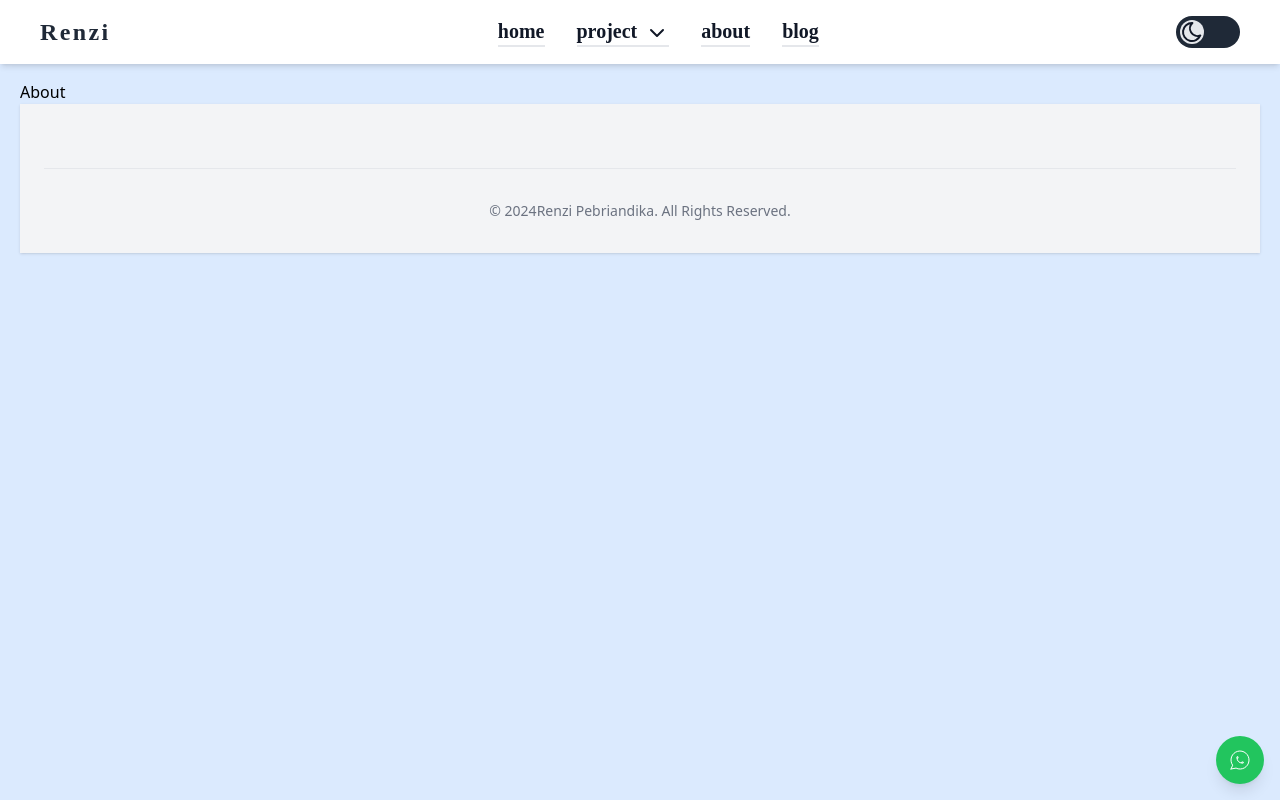
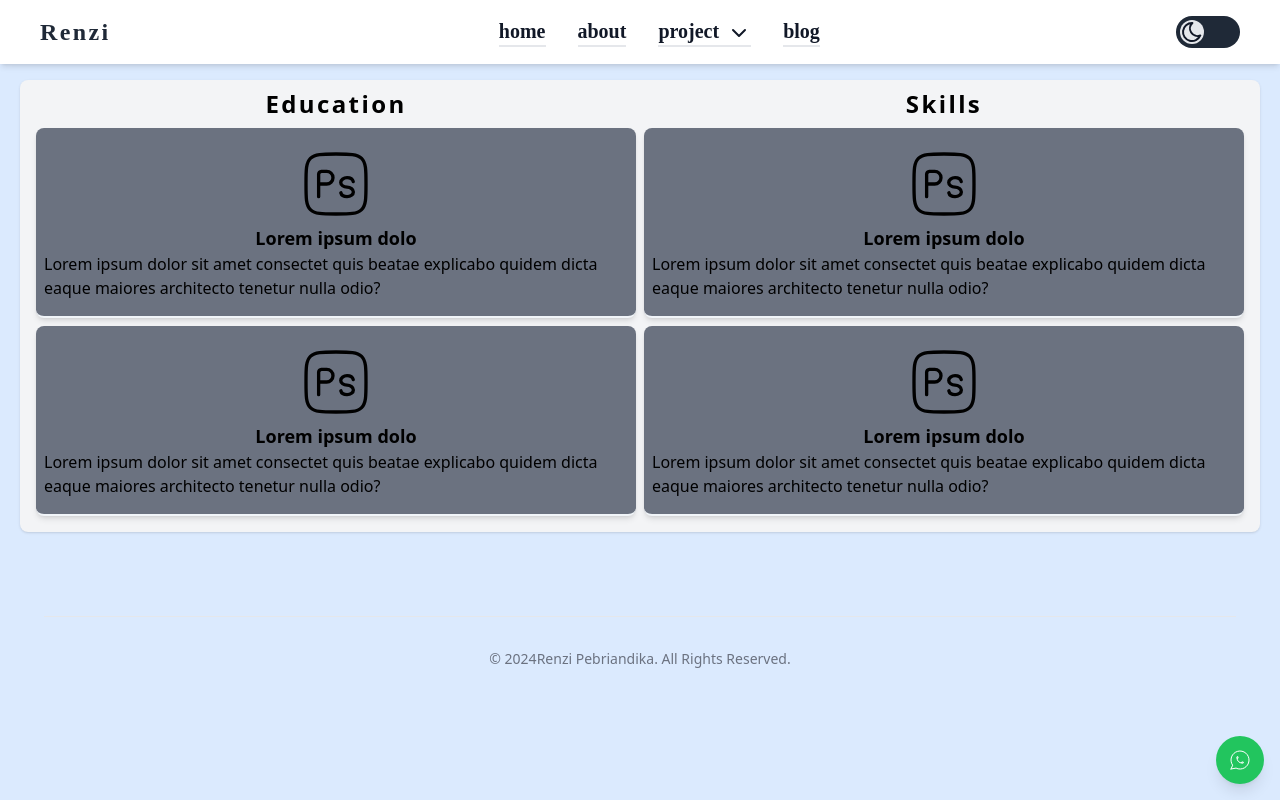
Before and after one commit to ren-zi-fa/portfolio, a React (Vite) app: page /about in a window 1280 px wide. Built offline with nearby package versions, Linux system fonts and the light colour scheme.

Commit message:
initial commit

```diff
--- a/src/components/Elements/Button/IconWa.jsx
+++ b/src/components/Elements/Button/IconWa.jsx
@@ -3,7 +3,7 @@ import React from 'react'
 
 const IconWa = () => {
   return (
-    <div className='fixed bottom-4 right-4 z-50 bg-green-500 text-white p-3 rounded-full shadow-lg hover:bg-green-600 transition-colors duration-300'>
+    <div className='fixed bottom-4 right-4 z-0 bg-green-500 text-white p-3 rounded-full shadow-lg hover:bg-green-600 transition-colors duration-300'>
     <a href='#'>
       <IconBrandWhatsapp stroke={1} />
     </a>
--- a/src/components/Elements/Dropdown/index.jsx
+++ b/src/components/Elements/Dropdown/index.jsx
@@ -18,9 +18,9 @@ const Dropdown = ({ link }) => {
   }, []);
 
   const menuDropdown = [
-    { name: "Laravel", link: "/project/laravel" },
-    { name: "react", link: "/project/react" },
-    { name: "nextJs", link: "/project/nextjs" },
+    { name: "Laravel", link: "/" },
+    { name: "react", link: "/" },
+    { name: "nextJs", link: "/" },
   ];
   return (
     <div ref={dropdownRef}>
--- a/src/components/Fragments/Navbar.jsx
+++ b/src/components/Fragments/Navbar.jsx
@@ -1,23 +1,29 @@
-import React, { useContext, useState } from "react";
+import React, { useContext, useEffect, useState } from "react";
 import Button from "../Elements/Button";
 import { IconMenu2, IconX, IconBrandWhatsapp } from "@tabler/icons-react";
 import Dropdown from "../Elements/Dropdown";
-import { Link } from "react-router-dom";
+import { Link, useLocation } from "react-router-dom";
 import { DarkModeContext } from "../../hooks/DarkMode";
 import ToggleDark from "../Elements/Toggle";
 const Navbar = () => {
   const [isOpen, setIsOpen] = useState(false);
   const { theme, setTheme } = useContext(DarkModeContext);
+  const location = useLocation();
   const Links = [
     { name: "home", link: "/" },
+    { name: "about", link: "/about" },
     { name: "project", link: "/project" },
-    { name: "about", link: "/about" },
     { name: "blog", link: "/blog" },
   ];
 
   const ChangeTheme = () => {
     setTheme(theme === "light" ? "dark" : "light");
   };
+
+  useEffect(() => {
+    setIsOpen(false);
+  }, [location]);
+
 
   return (
     <div className={theme === "dark" ? "dark" : ""}>
@@ -29,11 +35,11 @@ const Navbar = () => {
           <div className='font-bold text-2xl cursor-pointer font-[Ravie] text-gray-800 dark:text-white tracking-widest'>Renzi</div>
           <div className='flex items-center'>
             <ul
-              className={`md:flex md:items-center md:pb-0 pb-12 absolute  border-r-2 border-slate-400 md:h-0 h-[700px] md:static  md:z-auto z-[-1] left-0 w-64 md:w-auto md:pl-0 pl-9 transition-all duration-700 ease-in top-16 bg-white dark:bg-gray-900 font-[Dragonfly] font-semibold leading-relaxed text-gray-900 dark:text-white top-0  ${
+              className={`md:flex md:items-center md:pb-0 pb-12 absolute md:min-h-0 top-14 z-50  md:h-0 min-h-screen md:static  md:z-auto left-0 w-full md:w-auto md:pl-0 pl-9 transition-all duration-700 ease-in  bg-white dark:bg-gray-900 font-[Dragonfly] font-semibold leading-relaxed text-gray-900 dark:text-white  ${
                 isOpen ? "left-0" : "left-[-780px] "
               }`}>
               {Links.map((link) => (
-                <li key={link.name} className='md:ml-8 text-xl md:my-0 my-7 relative font-semibold border-b-2'>
+                <li key={link.name} className='md:ml-8 text-xl md:my-0 my-7 relative font-semibold w-fit border-b-2'>
                   {link.name === "project" ? (
                     <Dropdown link={link} />
                   ) : (
--- a/src/pages/about.jsx
+++ b/src/pages/about.jsx
@@ -1,8 +1,38 @@
+import { IconBrandAdobePhotoshop, IconBrandVisualStudio } from '@tabler/icons-react'
 import React from 'react'
 
 const About = () => {
   return (
-    <div>About</div>
+    <>
+      <div className="max-w-full bg-gray-100 shadow border-1 gap-2 h-fit grid grid-cols-1 md:grid-cols-2 px-4 py-2 item-center place-content-center rounded-lg ">
+       <div className="">
+        <h1 className='text-center font-bold text-2xl tracking-widest'>Education</h1>
+        <div className="bg-gray-500 max-w-fit h-fit mx-auto my-2 border-b-2 border-slate-100 rounded-lg px-2 py-4 shadow-md">
+          <IconBrandAdobePhotoshop className='w-20 h-20 mx-auto' stroke={1}/>
+          <h2 className='text-lg text-center font-semibold'>Lorem ipsum dolo</h2>
+          <p className=''>Lorem ipsum dolor sit amet consectet quis beatae explicabo quidem dicta eaque maiores architecto tenetur nulla odio?</p>
+        </div>
+        <div className="bg-gray-500 max-w-fit h-fit mx-auto my-2 border-b-2 border-slate-100 rounded-lg px-2 py-4 shadow-md">
+          <IconBrandAdobePhotoshop className='w-20 h-20 mx-auto' stroke={1}/>
+          <h2 className='text-lg text-center font-semibold'>Lorem ipsum dolo</h2>
+          <p className=''>Lorem ipsum dolor sit amet consectet quis beatae explicabo quidem dicta eaque maiores architecto tenetur nulla odio?</p>
+        </div>
+       </div>
+       <div className="">
+
+        <h1 className='text-center font-bold text-2xl tracking-widest'>Skills</h1>
+        <div className="bg-gray-500 max-w-fit h-fit mx-auto my-2 border-b-2 border-slate-100 rounded-lg px-2 py-4 shadow-md">
+          <IconBrandAdobePhotoshop className='w-20 h-20 mx-auto' stroke={1}/>
+          <h2 className='text-lg text-center font-semibold'>Lorem ipsum dolo</h2>
+          <p className=''>Lorem ipsum dolor sit amet consectet quis beatae explicabo quidem dicta eaque maiores architecto tenetur nulla odio?</p>
+        </div><div className="bg-gray-500 max-w-fit h-fit mx-auto my-2 border-b-2 border-slate-100 rounded-lg px-2 py-4 shadow-md">
+          <IconBrandAdobePhotoshop className='w-20 h-20 mx-auto' stroke={1}/>
+          <h2 className='text-lg text-center font-semibold'>Lorem ipsum dolo</h2>
+          <p className=''>Lorem ipsum dolor sit amet consectet quis beatae explicabo quidem dicta eaque maiores architecto tenetur nulla odio?</p>
+        </div>
+       </div>
+      </div>
+    </>
   )
 }
 
--- a/src/pages/footer.jsx
+++ b/src/pages/footer.jsx
@@ -2,7 +2,7 @@ import React from "react";
 const MyFooter = () => {
     const currentYear = new Date().getFullYear();
   return (
-    <footer className='bg-gray-100  shadow dark:bg-gray-900 '>
+    <footer className='static bottom-0 mt-5'>
         <div className='w-full  mx-auto p-6 md:py-8'>
           <hr className='my-6 border-gray-200 sm:mx-auto dark:border-gray-700 lg:my-8' />
           <span className='block text-sm text-gray-500 sm:text-center dark:text-gray-400 px-2'>
--- a/src/pages/home.jsx
+++ b/src/pages/home.jsx
@@ -6,7 +6,7 @@ import Download from "../components/Elements/Button/Download";
 const Home = () => {
   return (
     <>
-      <div className='min-h-fit px-5 py-4 bg-gray-100 dark:bg-gray-900 text-gray-900 dark:text-gray-100 grid grid-cols-1 md:grid-cols-2'>
+      <div className='min-h-fit px-5 py-4 rounded-md bg-gray-100 dark:bg-gray-900 text-gray-900 dark:text-gray-100 grid grid-cols-1 md:grid-cols-2'>
         <div className=''>
           <div className='grid grid-cols-1 w-full max-w-sm bg-white border border-gray-200 rounded-t-lg shadow dark:bg-gray-800 dark:border-gray-700 h-max px-24 '>
             <div className='text-center border-b-2 md:mb-4 mb-0'>
```
